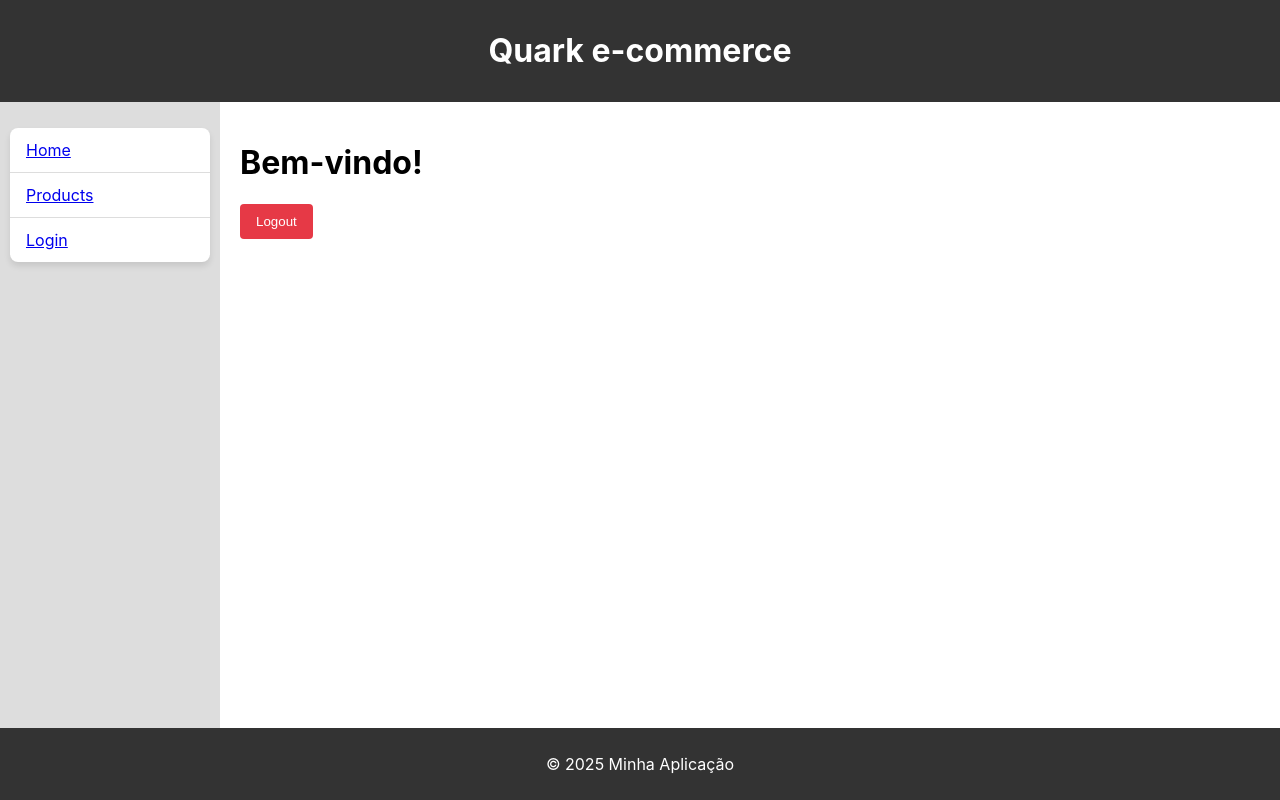
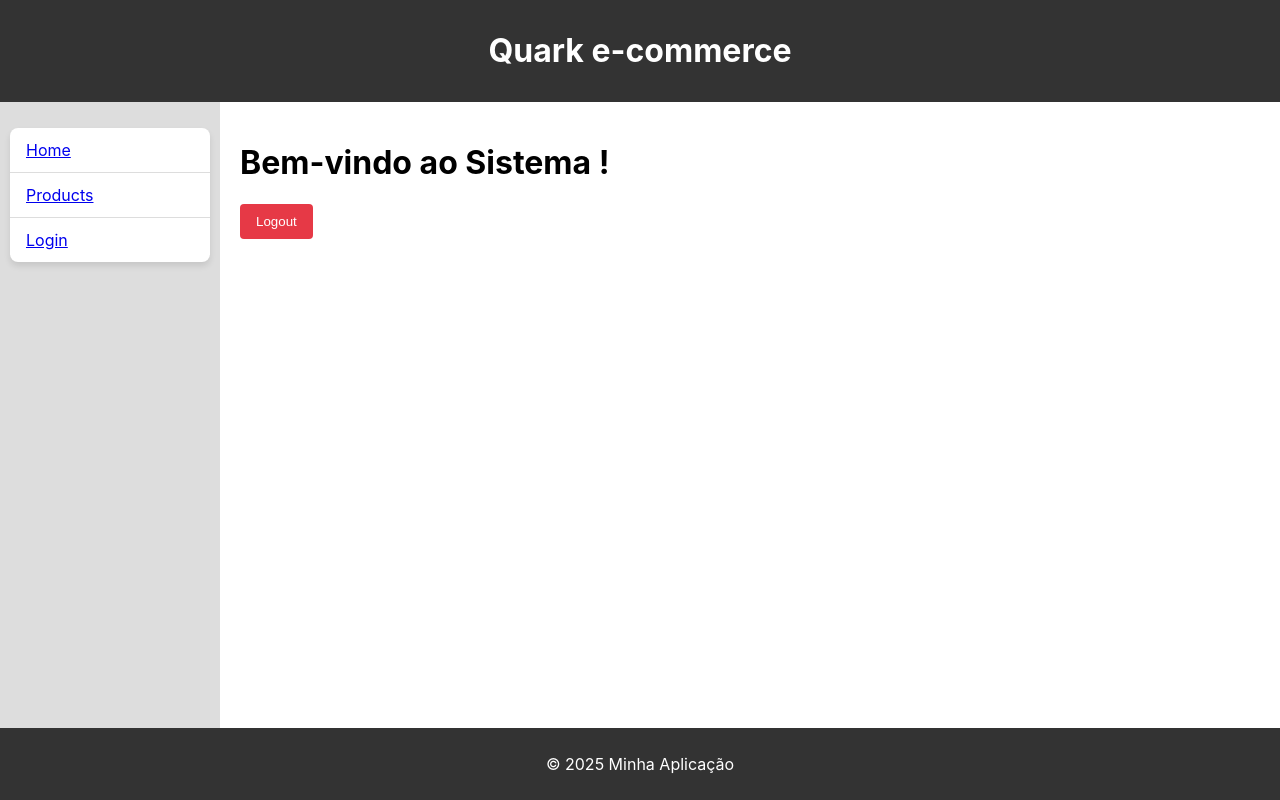
Before and after one commit to frmauro/LoginAuthReactjs, a React (Create React App) app: page /home in a window 1280 px wide. Built offline with nearby package versions, Linux system fonts and the light colour scheme; sample sign-in values are in the browser's storage.

Commit message:
implementation docker file

```diff
--- a/src/pages/Home.tsx
+++ b/src/pages/Home.tsx
@@ -5,7 +5,7 @@ const Home = () => {
   const { logout } = useAuth();
   return (
     <div>
-      <h1>Bem-vindo!</h1>
+      <h1>Bem-vindo ao Sistema !</h1>
       <button onClick={logout}>Logout</button>
     </div>
   );
```
Also changed, not shown: 1 other file (tests, documents, lock files or other folders).
